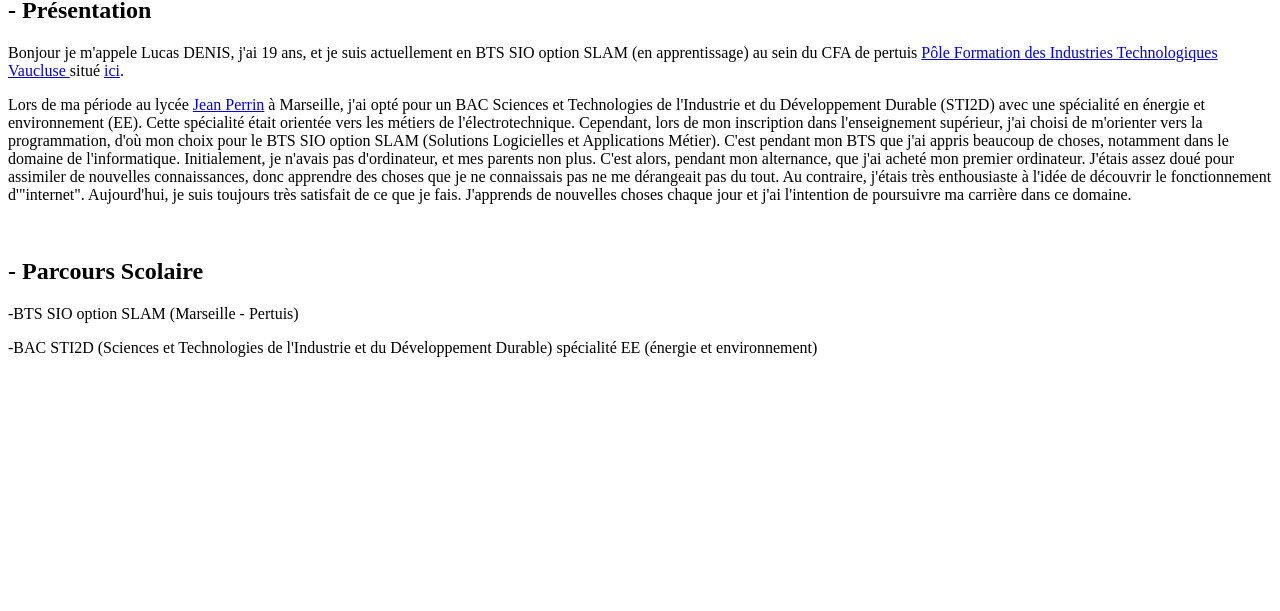
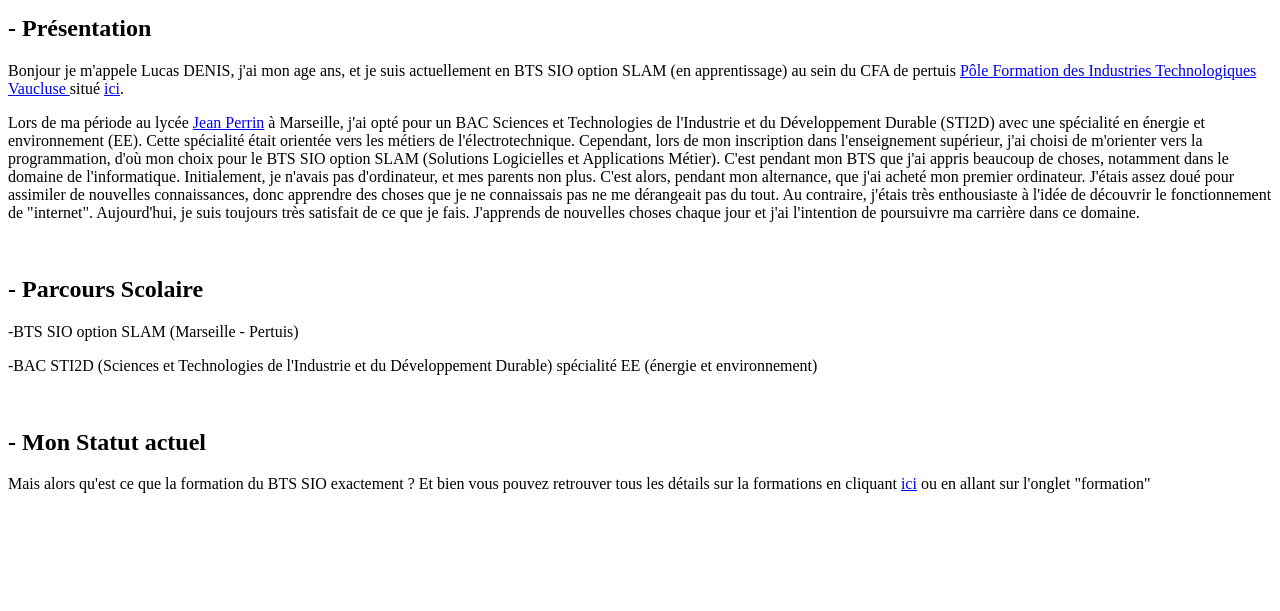
Before and after one commit to ThisIsLuckyluck/Portfolio, a plain HTML site: page index.html in a window 1280 px wide. Shown: the part 189-800 px from the top of the page. Drawn offline with Linux system fonts and the light colour scheme.

Commit message:
modified:   .gitignore 	renamed:    style.css -> css/Contact.css 	new file:   css/formation.css 	new file:   css/project.css 	new file:   css/ressource.css 	new file:   css/style.css 	new file:   formation.html 	modified:   index.html 	deleted:    script.js

```diff
--- a/index.html
+++ b/index.html
@@ -1,8 +1,8 @@
 <!DOCTYPE html>
-<html lang="en">
+<html lang="fr">
 <head>
     <meta charset="UTF-8">
-    <link rel="stylesheet" href="style.css">
+    <link rel="stylesheet" href="css/style.css">
     <script src="script.js"></script>
     <title>Portfolio | Lucas DENIS BTS SIO</title>
 </head>
@@ -12,6 +12,7 @@
         <li><a href="index.html">Profil</a></li>
         <li><a href="project.html">Projet</a></li>
         <li><a href="ressource.html">Mes Ressources</a></li>
+        <li><a href="formation.html">Ma Formation</a></li>
         <li><a href="Contact.html">Contact</a></li>
         <div class="Image-fond"><img src=""></div> <!--Mettre le Path de l'image avec le nom de l'image-->
         </ul>
@@ -31,14 +32,19 @@
             C'est pendant mon BTS que j'ai appris beaucoup de choses, notamment dans le domaine de l'informatique.
             Initialement, je n'avais pas d'ordinateur, et mes parents non plus. C'est alors, pendant mon alternance, que j'ai acheté mon premier ordinateur.
             J'étais assez doué pour assimiler de nouvelles connaissances, donc apprendre des choses que je ne connaissais pas ne me dérangeait pas du tout.
-             Au contraire, j'étais très enthousiaste à l'idée de découvrir le fonctionnement d'"internet".
+             Au contraire, j'étais très enthousiaste à l'idée de découvrir le fonctionnement de "internet".
              Aujourd'hui, je suis toujours très satisfait de ce que je fais. J'apprends de nouvelles choses chaque jour et j'ai l'intention de poursuivre ma carrière dans ce domaine.</p>
         </div>
         <br>
         <h2>- Parcours Scolaire</h2>
-        <div id="Parcours Scolaire">
+        <div class="Parcours Scolaire">
             <p>-BTS SIO option SLAM (Marseille - Pertuis)</p>
             <p>-BAC STI2D (Sciences et Technologies de l'Industrie et du Développement Durable) spécialité EE (énergie et environnement)</p>
+        </div>
+        <br>
+        <h2>- Mon Statut actuel</h2>
+        <div class="Présentation formation">
+            <p>Mais alors qu'est ce que la formation du BTS SIO exactement ? Et bien vous pouvez retrouver tous les détails sur la formations en cliquant <a href="formation.html">ici</a> ou en allant sur l'onglet "formation"</p>
         </div>
     </main>
 </body>
--- a/script.js
+++ /dev/null
@@ -1,26 +0,0 @@
-document.addEventListener("DOMContentLoaded", function() {
-    // Obtenir la date actuelle
-    var dateActuelle = new Date();
-
-    // Année de naissance
-    var anneeDeNaissance = 2004;
-
-    // Mois de naissance
-    var moisDeNaissance = 5;
-
-    // Jour de naissance
-    var jourDeNaissance = 26;
-
-    // Calculer l'âge
-    var age = dateActuelle.getFullYear() - anneeDeNaissance;
-
-    // Vérifier si l'anniversaire est déjà passé cette année
-    if (
-        dateActuelle.getMonth() < moisDeNaissance ||
-        (dateActuelle.getMonth() === moisDeNaissance && dateActuelle.getDate() < jourDeNaissance)
-    ) {
-        age--;
-    }
-
-    document.getElementById("age").textContent = age;
-});
```
Also changed, not shown: formation.html (added, +10 -0 lines), css/Contact.css (added), css/formation.css (added), css/project.css (added), css/ressource.css (added), css/style.css (added), 1 other file.
